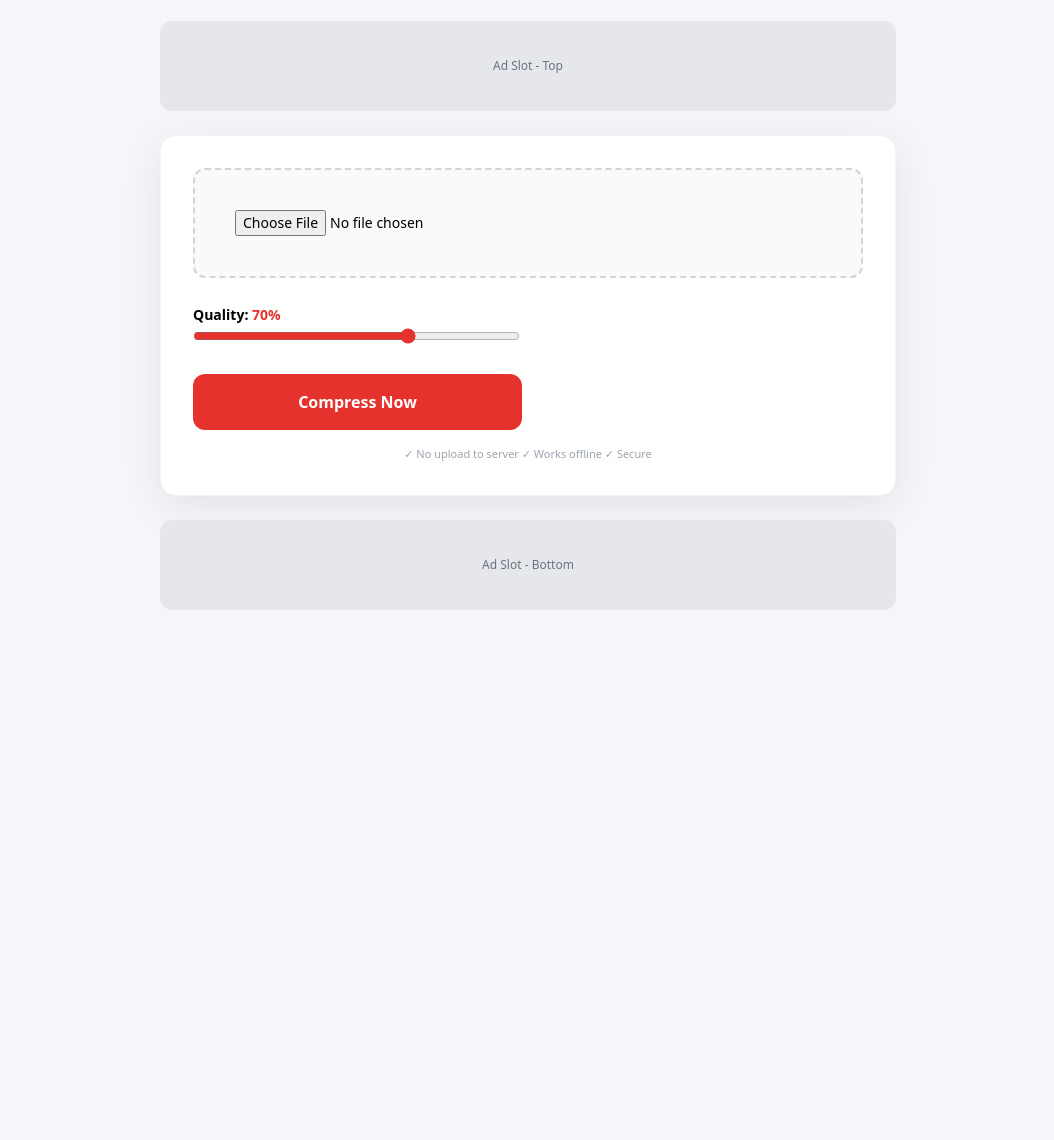
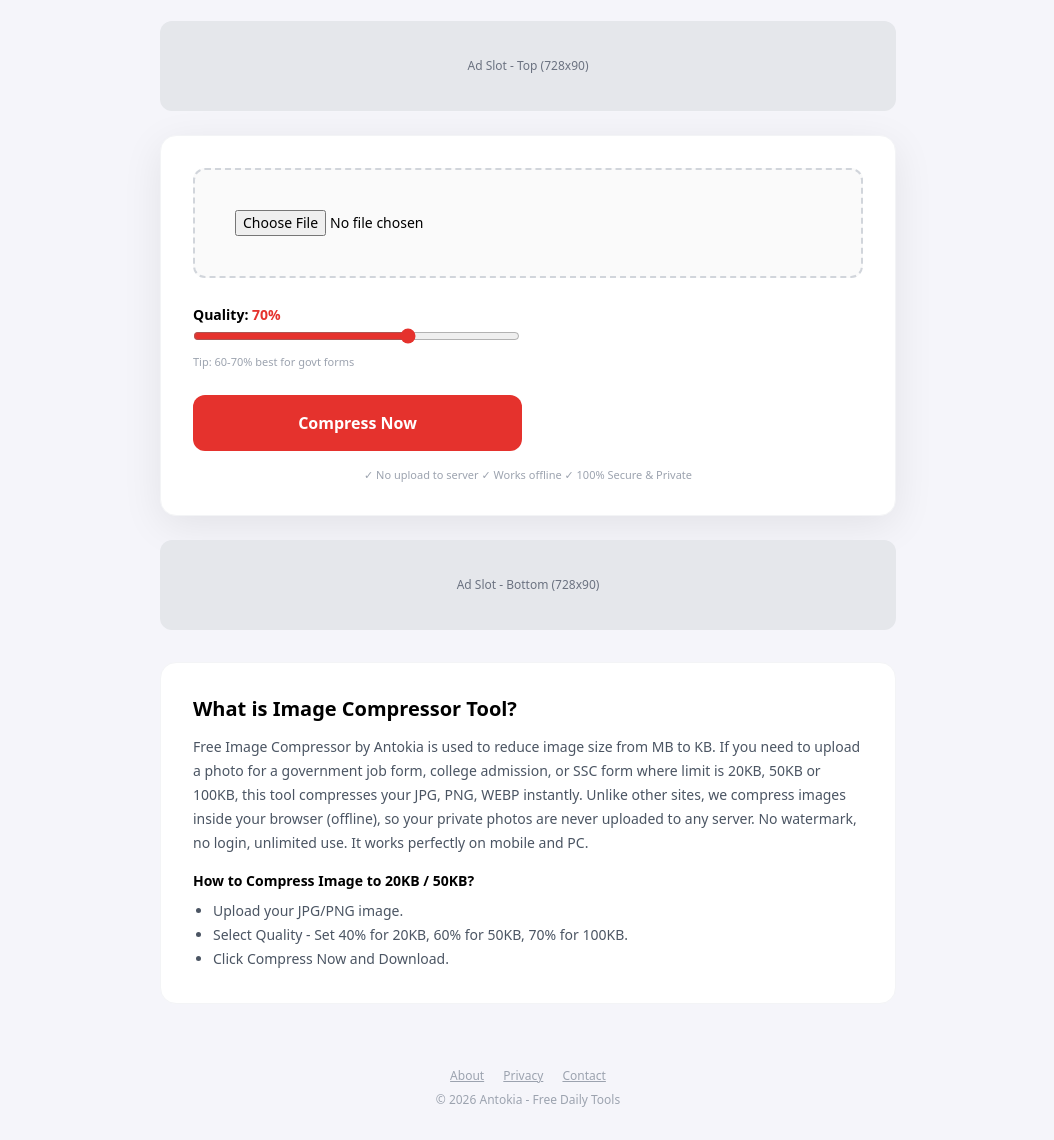
Before and after one commit to amarnathtiwari0000-ui/antokia, a plain HTML site: page compress-image.html in a window 1280 px wide. Shown: the part 155-1295 px from the top of the page, without its empty margins (112-1166 px from the left). Before the commit the page ends 800 px from the top, so only its background shows below. Drawn offline with nearby package versions, Linux system fonts and the light colour scheme.

Commit message:
Update compress-image.html for improved content and layout

```diff
--- a/compress-image.html
+++ b/compress-image.html
@@ -3,11 +3,12 @@
 <head>
 <meta charset="UTF-8">
 <meta name="viewport" content="width=device-width, initial-scale=1.0">
-<title>Compress Image - Reduce Size Free | Antokia</title>
+<title>Compress Image - Reduce JPG, PNG Size to 20KB, 50KB | Antokia</title>
+<meta name="description" content="Free image compressor to reduce JPG, PNG, WEBP size to 20KB, 50KB, 100KB without losing quality. 100% offline, no upload, secure.">
 <script src="https://cdn.tailwindcss.com"></script>
 </head>
 <body class="bg-[#f5f5fa]">
-<header class="bg-white shadow-sm sticky top-0">
+<header class="bg-white shadow-sm sticky top-0 z-10">
 <div class="max-w-5xl mx-auto px-4 py-3 flex justify-between items-center">
 <a href="/" class="font-extrabold text-[#e5322d] text-xl">Antokia</a>
 <a href="/" class="text-sm underline">← All Tools</a>
@@ -15,18 +16,19 @@
 </header>
 
 <main class="max-w-3xl mx-auto px-4 py-8">
-<h1 class="text-3xl md:text-4xl font-bold text-center">Compress IMAGE</h1>
-<p class="text-center text-gray-500 text-sm mt-2">Reduce image size - JPG, PNG, WEBP - 100% Free</p>
+<h1 class="text-3xl md:text-4xl font-bold text-center">Compress Image</h1>
+<p class="text-center text-gray-500 text-sm mt-2">Reduce JPG, PNG, WEBP size to 20KB, 100KB - 100% Free & Offline</p>
 
-<div class="bg-gray-200 h-[90px] rounded-xl mt-6 flex items-center justify-center text-xs text-gray-500">Ad Slot - Top</div>
+<div class="bg-gray-200 h-[90px] rounded-xl mt-6 flex items-center justify-center text-xs text-gray-500">Ad Slot - Top (728x90)</div>
 
 <div class="bg-white rounded-2xl shadow-[0_10px_40px_rgba(0,0,0,0.08)] border border-gray-100 p-6 md:p-8 mt-6">
 <input type="file" id="imgInput" accept="image/*" class="w-full border-2 border-dashed border-gray-300 rounded-xl p-10 text-sm bg-[#fafafa] hover:border-[#e5322d] cursor-pointer">
 
-<div class="mt-6 grid grid-cols-2 gap-4 items-center">
+<div class="mt-6 grid grid-cols-1 md:grid-cols-2 gap-4 items-center">
 <div>
 <label class="text-sm font-bold">Quality: <span id="qVal" class="text-[#e5322d]">70%</span></label>
 <input type="range" id="quality" min="10" max="100" value="70" class="w-full accent-[#e5322d]">
+<p class="text-[11px] text-gray-400 mt-1">Tip: 60-70% best for govt forms</p>
 </div>
 <div class="text-right">
 <p id="stats" class="text-xs font-bold text-green-600"></p>
@@ -36,15 +38,33 @@
 <img id="preview" class="mt-6 max-h-80 mx-auto hidden rounded-xl border shadow">
 
 <div class="grid grid-cols-2 gap-3 mt-6">
-<button id="compressBtn" class="bg-[#e5322d] text-white py-4 rounded-xl font-bold">Compress Now</button>
-<button id="downloadBtn" class="bg-black text-white py-4 rounded-xl font-bold hidden">Download</button>
+<button id="compressBtn" class="bg-[#e5322d] text-white py-4 rounded-xl font-bold hover:bg-red-700">Compress Now</button>
+<button id="downloadBtn" class="bg-black text-white py-4 rounded-xl font-bold hidden">Download Image</button>
 </div>
 
-<p class="text-[11px] text-gray-400 mt-4 text-center">✓ No upload to server ✓ Works offline ✓ Secure</p>
+<p class="text-[11px] text-gray-400 mt-4 text-center">✓ No upload to server ✓ Works offline ✓ 100% Secure & Private</p>
 </div>
 
-<div class="bg-gray-200 h-[90px] rounded-xl mt-6 flex items-center justify-center text-xs text-gray-500">Ad Slot - Bottom</div>
+<div class="bg-gray-200 h-[90px] rounded-xl mt-6 flex items-center justify-center text-xs text-gray-500">Ad Slot - Bottom (728x90)</div>
+
+<div class="bg-white rounded-2xl p-6 md:p-8 mt-8 border border-gray-100">
+<h2 class="text-xl font-bold">What is Image Compressor Tool?</h2>
+<p class="text-sm text-gray-600 mt-3 leading-6">
+Free Image Compressor by Antokia is used to reduce image size from MB to KB. If you need to upload a photo for a government job form, college admission, or SSC form where limit is 20KB, 50KB or 100KB, this tool compresses your JPG, PNG, WEBP instantly. Unlike other sites, we compress images inside your browser (offline), so your private photos are never uploaded to any server. No watermark, no login, unlimited use. It works perfectly on mobile and PC.
+</p>
+<h3 class="font-bold mt-4 text-sm">How to Compress Image to 20KB / 50KB?</h3>
+<ul class="text-sm text-gray-600 list-disc ml-5 mt-2 leading-6">
+<li>Upload your JPG/PNG image.</li>
+<li>Select Quality - Set 40% for 20KB, 60% for 50KB, 70% for 100KB.</li>
+<li>Click Compress Now and Download.</li>
+</ul>
+</div>
 </main>
+
+<footer class="text-center py-8 text-xs text-gray-400">
+<a href="/about" class="underline mx-2">About</a> <a href="/privacy-policy" class="underline mx-2">Privacy</a> <a href="/contact" class="underline mx-2">Contact</a>
+<p class="mt-2">© 2026 Antokia - Free Daily Tools</p>
+</footer>
 
 <script>
 let originalFile=null, compressedBlob=null;
@@ -61,7 +81,7 @@ document.getElementById('preview').classList.remove('hidden');
 r.readAsDataURL(originalFile);
 });
 document.getElementById('compressBtn').onclick=()=>{
-if(!originalFile) return alert('Pehle image select karo Jane!');
+if(!originalFile) return alert('Pehle image select karo!');
 let img=new Image();
 img.onload=()=>{
 let canvas=document.createElement('canvas');
```
